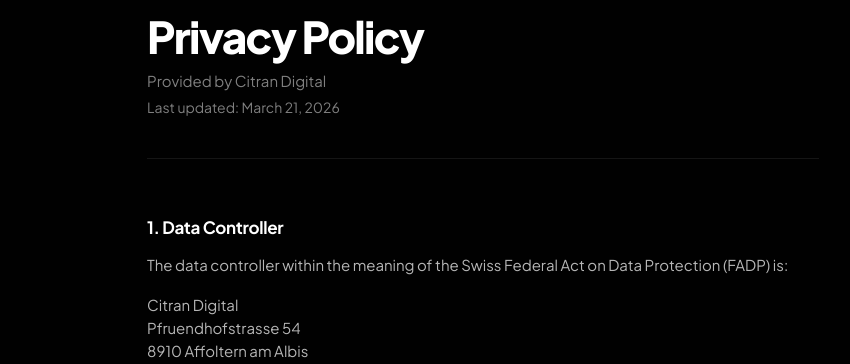
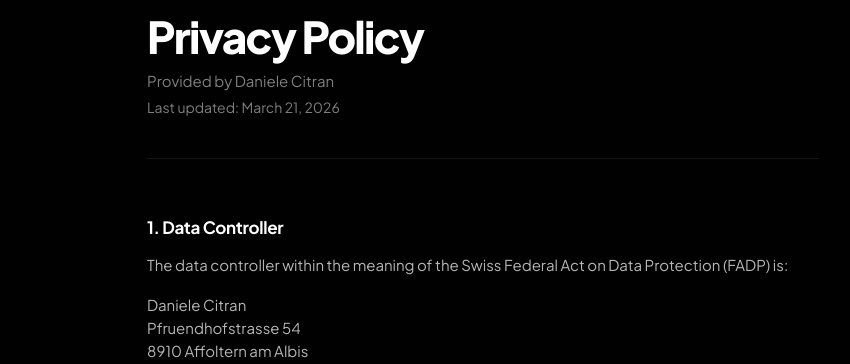
Before and after one commit to danielecitran/citrandigital, a Next.js app in the folder citrandigital/: page /en/tradelens/privacy-policy in a window 1280 px wide. Shown: the part 163-527 px from the top of the page, without its empty margins (157-1007 px from the left). Built offline with nearby package versions, Linux system fonts and the light colour scheme.

Commit message:
update privacy-policy

```diff
--- a/citrandigital/app/[locale]/(bare)/tradelens/privacy-policy/page.tsx
+++ b/citrandigital/app/[locale]/(bare)/tradelens/privacy-policy/page.tsx
@@ -11,28 +11,28 @@
     meta: {
       title: "Datenschutzerklärung | TradeLens",
       description:
-        "Datenschutzerklärung der TradeLens iOS App von Citran Digital.",
+        "Datenschutzerklärung der TradeLens iOS App von Daniele Citran.",
     },
     breadcrumb: "Datenschutzerklärung",
     eyebrow: "Rechtliches",
     pageTitle: "Datenschutzerklärung",
-    provider: "Bereitgestellt von Citran Digital",
+    provider: "Bereitgestellt von Daniele Citran",
     date: "Stand: 21.03.2026",
     backLink: "← Zurück zu TradeLens",
-    copyright: (y: number) => `© ${y} Citran Digital. Alle Rechte vorbehalten.`,
+    copyright: (y: number) => `© ${y} Daniele Citran. Alle Rechte vorbehalten.`,
   },
   en: {
     meta: {
       title: "Privacy Policy | TradeLens",
-      description: "Privacy Policy of the TradeLens iOS App by Citran Digital.",
+      description: "Privacy Policy of the TradeLens iOS App by Daniele Citran.",
     },
     breadcrumb: "Privacy Policy",
     eyebrow: "Legal",
     pageTitle: "Privacy Policy",
-    provider: "Provided by Citran Digital",
+    provider: "Provided by Daniele Citran",
     date: "Last updated: March 21, 2026",
     backLink: "← Back to TradeLens",
-    copyright: (y: number) => `© ${y} Citran Digital. All rights reserved.`,
+    copyright: (y: number) => `© ${y} Daniele Citran. All rights reserved.`,
   },
 } as const;
 
@@ -454,7 +454,7 @@
         Protection (FADP) is:
         <AddressBlock
           lines={[
-            "Citran Digital",
+            "Daniele Citran",
             "Pfruendhofstrasse 54",
             "8910 Affoltern am Albis",
             "Switzerland",
```
Also changed, not shown: 1 other file (tests, documents, lock files or other folders).
